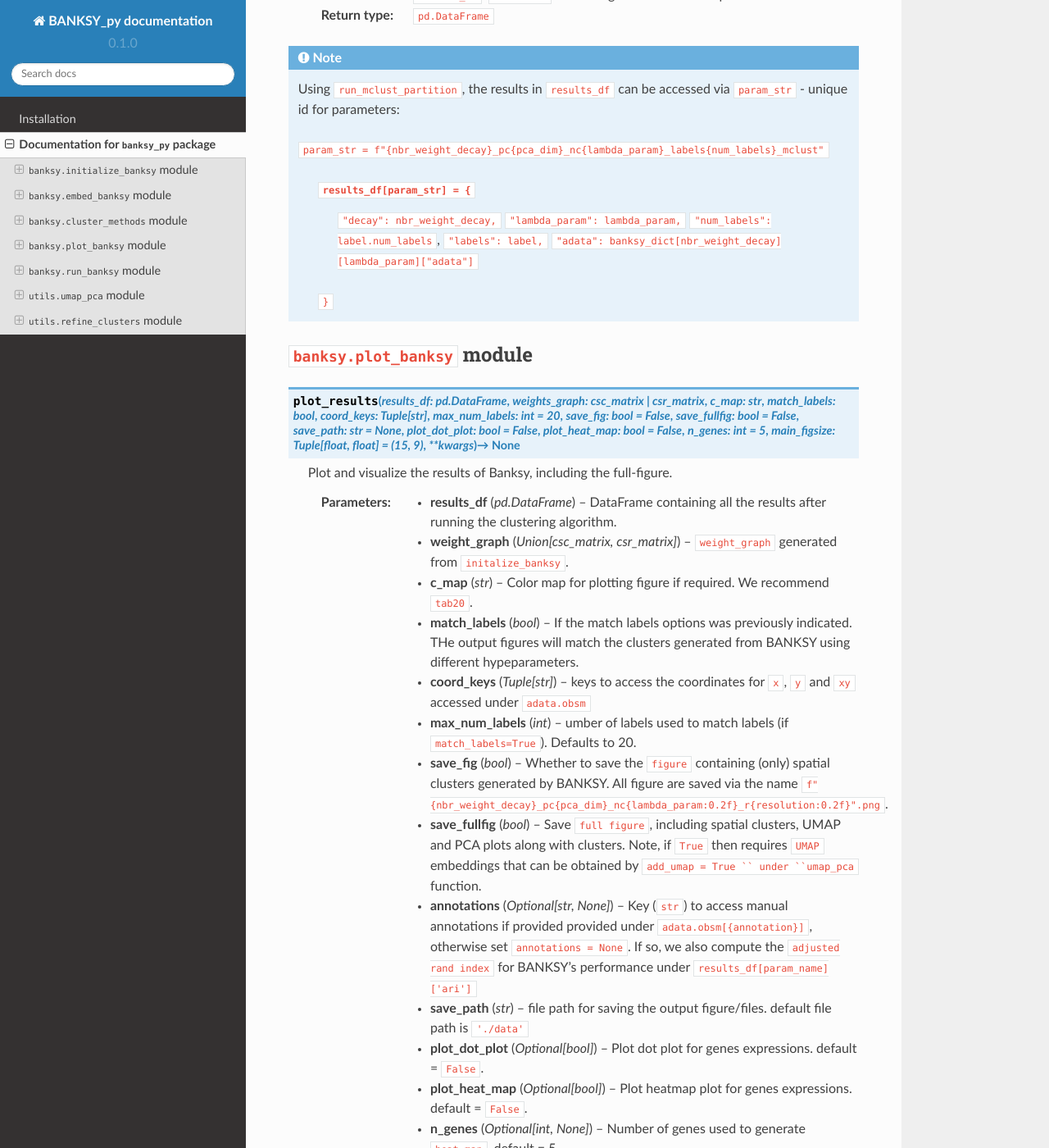
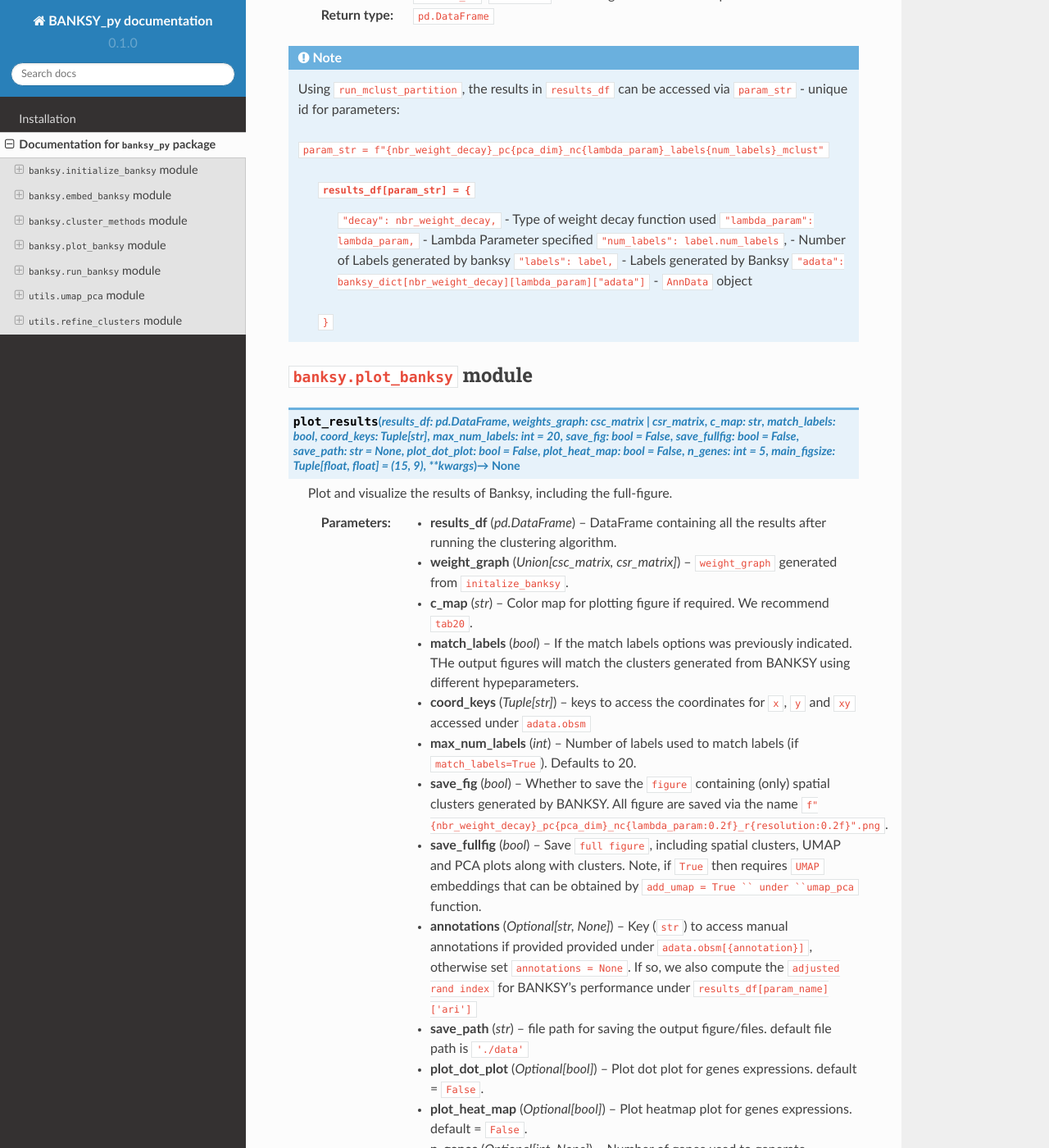
Before and after one commit to yifei-1021/read-the-docs, a Sphinx documentation site: the page built from docs/source/api.rst, in a window 1280 px wide and 1400 px high, scrolled down 4026 px. Shown: the whole window at 82% size. Built offline with Sphinx 7.4.7 and the Read the Docs theme 2.0.0, drawn with Linux system fonts in a browser that asks for light colours; pages that are not in the unit, such as notebooks, are missing from menus; some of the changed text lies outside the part shown.

```diff
--- a/docs/source/api.rst
+++ b/docs/source/api.rst
@@ -114,11 +114,11 @@ Documentation for ``banksy_py`` package
    ``param_str = f"{nbr_weight_decay}_pc{pca_dim}_nc{lambda_param}_labels{num_labels}_mclust"``
 
       ``results_df[param_str] = {``
-            ``"decay": nbr_weight_decay,``
-            ``"lambda_param": lambda_param,``
-            ``"num_labels": label.num_labels``,
-            ``"labels": label,``
-            ``"adata": banksy_dict[nbr_weight_decay][lambda_param]["adata"]``
+            ``"decay": nbr_weight_decay,``  - Type of weight decay function used
+            ``"lambda_param": lambda_param,``  - Lambda Parameter specified
+            ``"num_labels": label.num_labels``,  - Number of Labels generated by banksy
+            ``"labels": label,``  - Labels generated by Banksy
+            ``"adata": banksy_dict[nbr_weight_decay][lambda_param]["adata"]``  - ``AnnData`` object
       ``}``
 
 
@@ -136,7 +136,7 @@ Documentation for ``banksy_py`` package
    :param Tuple[str] coord_keys: keys to access the coordinates for ``x``, ``y`` and ``xy`` accessed under ``adata.obsm``
 
 
-   :param int max_num_labels: umber of labels used to match labels (if ``match_labels=True``). Defaults to 20.
+   :param int max_num_labels: Number of labels used to match labels (if ``match_labels=True``). Defaults to 20.
    :param bool save_fig: Whether to save the ``figure`` containing (only) spatial clusters generated by BANKSY. All figure are saved via the name ``f"{nbr_weight_decay}_pc{pca_dim}_nc{lambda_param:0.2f}_r{resolution:0.2f}".png``.
    :param bool save_fullfig: Save ``full figure``, including spatial clusters, UMAP and PCA plots along with clusters. Note, if ``True`` then requires ``UMAP`` embeddings that can be obtained by ``add_umap = True `` under ``umap_pca`` function.
 
```
Also changed, not shown: other parts of docs/source/api.rst (+2 -2 lines).
